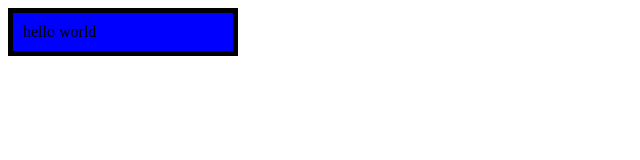
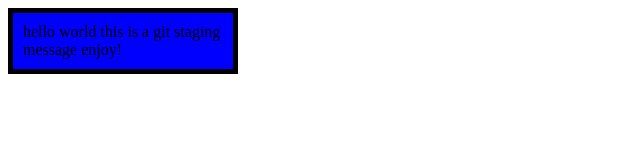
Before and after one commit to Thoobi/WorkingWithLocalRepo, a plain HTML site: page index.html in a window 1280 px wide. Shown: the whole page, without its empty margins (0-640 px from the left). Drawn offline with Linux system fonts and the light colour scheme.

Commit message:
Updated to This is a git staging message

```diff
--- a/index.html
+++ b/index.html
@@ -9,6 +9,8 @@
 <body>
     <div class="anyname">
         hello world
+        this is a git staging message
+        enjoy!
     </div>
 </body>
 </html>
```
